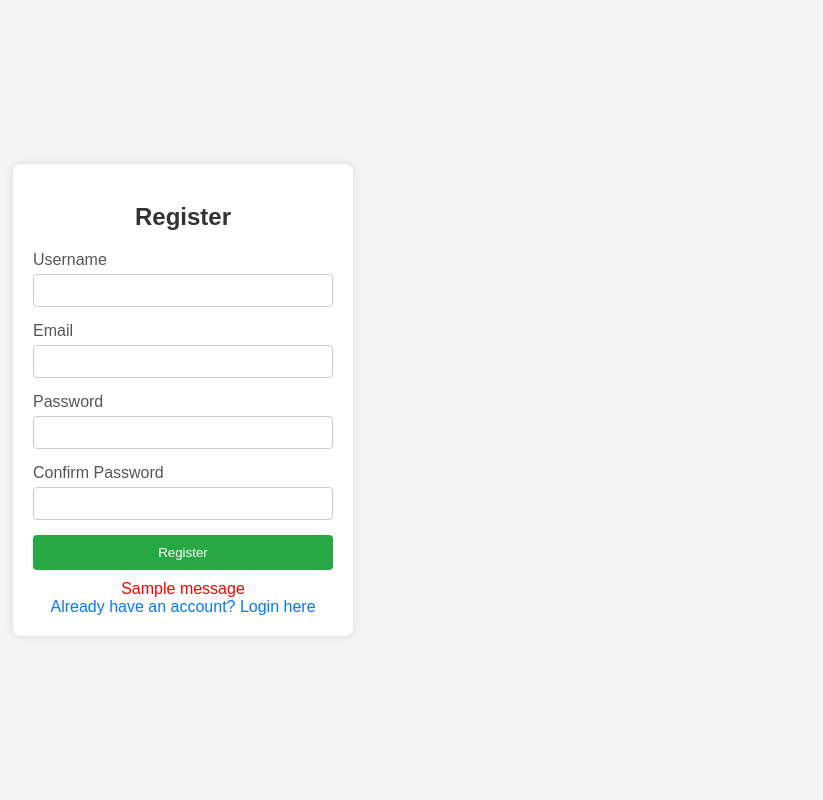
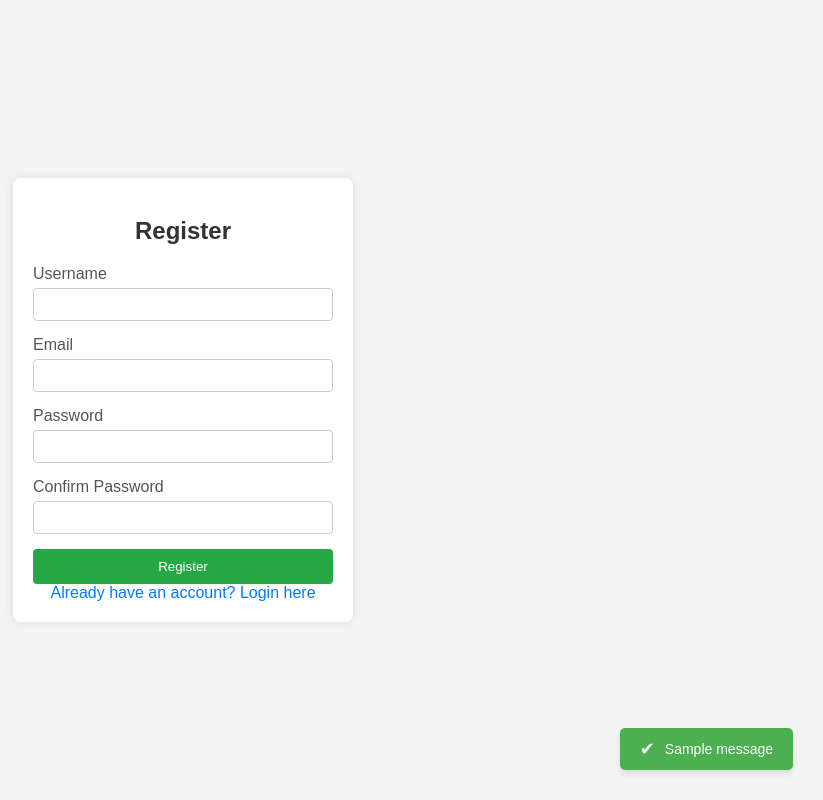
Before and after one commit to a-bibash/ePlatform, a Django app: page /register/ in a window 1280 px wide. Shown: the whole page, without its empty margins (457-1280 px from the left). Run offline with Django 5.2, Linux system fonts and the light colour scheme; tables that the repository leaves empty hold one stand-in row (values such as "Sample post"); one stand-in notice (Sample message) is shown.

Commit message:
Improve frontend

```diff
--- a/eStudy/templates/accounts/register.html
+++ b/eStudy/templates/accounts/register.html
@@ -1,9 +1,12 @@
-<!DOCTYPE html>
-<html lang="en">
-<head>
-    <meta charset="UTF-8">
-    <meta name="viewport" content="width=device-width, initial-scale=1.0">
-    <title>Register</title>
+
+
+{% extends "layouts/full-base.html" %}
+
+{% block title %}Register {% endblock %}
+
+<!-- Specific Page CSS goes HERE -->
+{% block stylesheets %}
+{{ block.super }}
 <style>
     body {
         font-family: Arial, sans-serif;
@@ -67,8 +70,11 @@
         text-decoration: underline;
     }
 </style>
-</head>
-<body>
+
+{% endblock stylesheets %}
+
+{% block content %}
+<main>
     <div class="register-container">
         <h2>Register</h2>
         <form method="post" action="{% url 'register' %}">
@@ -84,6 +90,7 @@
             <div class="form-group">
                 <label for="password1">Password</label>
                 <input type="password" id="password1" name="password1" required>
+
             </div>
             <div class="form-group">
                 <label for="password2">Confirm Password</label>
@@ -91,14 +98,33 @@
             </div>
             <button type="submit">Register</button>
         </form>
-        {% if messages %}
-            <div class="error-message">
-                {% for message in messages %}
-                    {{ message }}
-                {% endfor %}
-            </div>
-        {% endif %}
         <a href="{% url 'login' %}" class="login-link">Already have an account? Login here</a>
     </div>
-</body>
-</html>
+</main>
+{% endblock content %}
+
+<!-- Specific Page JS goes HERE -->
+{% block javascripts %}
+{{block.super}}
+
+<script>
+    document.querySelectorAll('.toggle-password').forEach(toggle => {
+        toggle.addEventListener('click', () => {
+            const input = toggle.previousElementSibling;
+            const icon = toggle.querySelector('i');
+
+            if (input.type === 'password') {
+                input.type = 'text';
+                icon.classList.remove('fa-eye-slash'); // Closed eye
+                icon.classList.add('fa-eye');         // Open eye
+            } else {
+                input.type = 'password';
+                icon.classList.remove('fa-eye');      // Open eye
+                icon.classList.add('fa-eye-slash');   // Closed eye
+            }
+        });
+    });
+</script>
+
+
+{% endblock javascripts %}
--- a/eStudy/templates/adminpanel/model_form.html
+++ b/eStudy/templates/adminpanel/model_form.html
@@ -9,7 +9,7 @@
 
 {% block content %}
 <div class="form-container">
-    <h1>{% if form.instance.pk %}Edit {{ model_name }}{% else %}Create {{ model_name }}{% endif %}</h1>
+    <h1>{% if form.instance.pk %}Edit {{ model_name }}{% else %}Add {{ model_name }}{% endif %}</h1>
     <form method="post">
         {% csrf_token %}
         {{ form.as_p }}
--- a/eStudy/templates/adminpanel/model_list.html
+++ b/eStudy/templates/adminpanel/model_list.html
@@ -9,7 +9,7 @@
 
 {% block content %}
 <h1>{{ model_name }} List</h1>
-<a href="{% url 'model_create' app_label=app_label model_name=model_name %}" class="btn btn-primary mb-3">Create {{ model_name }}</a>
+<a href="{% url 'model_create' app_label=app_label model_name=model_name %}" class="btn btn-primary mb-3">Add {{ model_name }}</a>
 <table class="table table-bordered">
     <thead>
         <tr>
--- a/eStudy/templates/adminpanel/user_form.html
+++ b/eStudy/templates/adminpanel/user_form.html
@@ -24,5 +24,6 @@
         <input type="password" class="form-control" id="password" name="password">
     </div>
     <button type="submit" class="btn btn-primary">Save</button>
+    <a href="{% url 'user_list'%}" class="btn btn-secondary">Cancel</a>
 </form>
 {% endblock %}
--- a/eStudy/templates/adminpanel/user_list.html
+++ b/eStudy/templates/adminpanel/user_list.html
@@ -9,7 +9,7 @@
 
 {% block content %}
 <h1>User List</h1>
-<a href="{% url 'user_create' %}" class="btn btn-primary mb-3">Create User</a>
+<a href="{% url 'user_create' %}" class="btn btn-primary mb-3">Add User</a>
 <table class="table table-bordered">
     <thead>
         <tr>
@@ -25,7 +25,7 @@
             <td>{{ user.email }}</td>
             <td>
                 <a href="{% url 'user_update' user.pk %}" class="btn btn-sm btn-warning">Edit</a>
-                <a href="{% url 'user_delete' user.pk %}" class="btn btn-sm btn-danger">Delete</a>
+                <a href="{% url 'user_delete' user.pk %}" class="btn btn-sm btn-danger" onclick="return confirm('Are you sure you want to delete user?')">Delete</a>
             </td>
         </tr>
         {% endfor %}
--- a/eStudy/templates/courses/course_details.html
+++ b/eStudy/templates/courses/course_details.html
@@ -1,4 +1,4 @@
-{% extends 'layouts/basee.html' %}  <!-- Extend your base.html -->
+{% extends 'layouts/base.html' %}  <!-- Extend your base.html -->
 
 {% block title %} {{ course.title }} - Course Details {% endblock %}
 
--- a/eStudy/templates/courses/courses.html
+++ b/eStudy/templates/courses/courses.html
@@ -1,4 +1,4 @@
-{% extends 'layouts/basee.html' %}  <!-- Extend your base.html -->
+{% extends 'layouts/base.html' %}  <!-- Extend your base.html -->
 
 {% block title %} Courses Page {% endblock %}
 
--- a/eStudy/templates/courses/stream_video.html
+++ b/eStudy/templates/courses/stream_video.html
@@ -1,4 +1,4 @@
-{% extends 'layouts/basee.html' %}
+{% extends 'layouts/base.html' %}
 
 {% block title %} {{ video.title }} - Stream Video {% endblock %}
 
--- a/eStudy/templates/home/dashboard.html
+++ b/eStudy/templates/home/dashboard.html
@@ -1,4 +1,4 @@
-{% extends 'layouts/basee.html' %}  <!-- Extend your base.html -->
+{% extends 'layouts/base.html' %}  <!-- Extend your base.html -->
 
 {% block title %} Home Page {% endblock %}
 
--- a/eStudy/templates/home/home.html
+++ b/eStudy/templates/home/home.html
@@ -1,4 +1,4 @@
-{% extends 'layouts/basee.html' %}  <!-- Extend your base.html -->
+{% extends 'layouts/base.html' %}  <!-- Extend your base.html -->
 
 {% block title %} Home Page {% endblock %}
 
--- /dev/null
+++ b/eStudy/templates/layouts/full-base.html
@@ -0,0 +1,263 @@
+<!DOCTYPE html>
+<html lang="en">
+<head>
+    <meta charset="UTF-8">
+    <meta name="viewport" content="width=device-width, initial-scale=1.0">
+    <title>E-Learning Platform</title>
+    <!-- Default styles -->
+    <style>
+        /* General Styles */
+        body {
+            font-family: 'Arial', sans-serif;
+            margin: 0;
+            padding: 0;
+            background-color: #f9f9f9;
+            color: #333;
+        }
+
+        a {
+            text-decoration: none;
+            color: inherit;
+        }
+
+        /* Navigation Bar */
+        .navbar {
+            background-color: #007bff;
+            padding: 15px 20px;
+            display: flex;
+            justify-content: space-between;
+            align-items: center;
+            box-shadow: 0 2px 5px rgba(0, 0, 0, 0.1);
+        }
+
+        .navbar .logo {
+            font-size: 24px;
+            font-weight: bold;
+            color: white;
+        }
+
+        .navbar .nav-links a {
+            color: white;
+            margin-left: 20px;
+            font-size: 16px;
+        }
+
+        .navbar .nav-links a:hover {
+            text-decoration: underline;
+        }
+
+        /* Footer */
+        .footer {
+            background-color: #333;
+            color: white;
+            padding: 20px;
+            text-align: center;
+            margin-top: 50px;
+        }
+
+        .footer a {
+            color: #007bff;
+        }
+
+        .footer a:hover {
+            text-decoration: underline;
+        }
+
+        .notification-container {
+            position: fixed;
+            top: 0;
+            left: 0;
+            width: 100%; /* Ensures the container spans the full width */
+            height: 100%; /* Ensures it spans the full height */
+            z-index: 9999; /* Places it above other elements */
+            pointer-events: none; /* Prevents interaction interference */
+        }
+
+        .notification {
+            display: flex;
+            align-items: center;
+            justify-content: flex-start;
+            padding: 10px 20px;
+            margin: 10px;
+            border-radius: 5px;
+            box-shadow: 0px 4px 6px rgba(0, 0, 0, 0.1);
+            color: #fff;
+            font-size: 14px;
+            animation: fade-in 0.5s ease-out, fade-out 0.5s ease-in 4.5s; /* Adds fade-out animation */
+            pointer-events: auto; /* Allows interaction with notifications */
+            max-width: 300px; /* Prevents overly wide notifications */
+            word-wrap: break-word; /* Handles long text gracefully */
+        }
+
+        .notification-error {
+            background-color: #ff5252;
+            position: absolute; /* Positions relative to the container */
+            bottom: 20px;
+            right: 20px;
+        }
+
+        .notification-success {
+            background-color: #4caf50;
+            position: absolute; /* Positions relative to the container */
+            bottom: 20px;
+            right: 20px;
+        }
+        .notification-warning {
+            background-color: #ffa726; /* Orange color for warnings */
+            position: absolute; /* Positions relative to the container */
+            bottom: 20px;
+            right: 20px; /* Aligns it to the bottom-right corner */
+            color: #fff;
+            pointer-events: auto; /* Allows interaction with notifications */
+            z-index: 10000; /* Ensure it's above other elements */
+        }
+        .notification-info {
+            background-color: #2196f3; /* Blue color for info messages */
+            position: absolute; /* Positions relative to the container */
+            top: 20px; /* Distance from the top of the page */
+            left: 50%; /* Horizontally centers it */
+            color: #fff;
+            pointer-events: auto; /* Allows interaction with notifications */
+            z-index: 10000; /* Ensure it's above other elements */
+            padding: 10px 20px;
+            border-radius: 5px;
+            box-shadow: 0px 4px 6px rgba(0, 0, 0, 0.1);
+            font-size: 14px;
+        }
+
+
+
+
+        .notification .icon {
+            margin-right: 10px;
+            font-size: 18px;
+        }
+
+        @keyframes fade-in {
+            from {
+                opacity: 0;
+                transform: translateY(-10px);
+            }
+            to {
+                opacity: 1;
+                transform: translateY(0);
+            }
+        }
+
+        @keyframes fade-out {
+            from {
+                opacity: 1;
+                transform: translateY(0);
+            }
+            to {
+                opacity: 0;
+                transform: translateY(-10px);
+            }
+        }
+
+
+
+    </style>
+    <!-- Child template styles -->
+    {% block stylesheets %}{% endblock %}
+</head>
+<body>
+
+    <!-- Notification Container -->
+    <div class="notification-container">
+        {% if messages %}
+            {% for message in messages %}
+                {% if message.tags == "error" %}
+                    <div class="notification notification-error">
+                        <span class="icon">✖</span>
+                        <span>{{ message }}</span>
+                    </div>
+                {% elif message.tags == "success" %}
+                    <div class="notification notification-success">
+                        <span class="icon">✔</span>
+                        <span>{{ message }}</span>
+                    </div>
+                {% elif message.tags == "warning" %}
+                    <div class="notification notification-warning">
+                        <span class="icon">⚠</span>
+                        <span>{{ message }}</span>
+                    </div>
+                {% elif message.tags == "info" %}
+                    <div class="notification notification-info">
+                        <span class="icon">ⓘ</span>
+                        <span>{{ message }}</span>
+                    </div>
+                {% endif %}
+            {% endfor %}
+        {% endif %}
+    </div>
+
+    <!-- Content Block -->
+    <div class="content">
+        {% block content %}
+        <!-- Default content can go here (optional) -->
+        {% endblock %}
+    </div>
+
+
+    {% block javascripts %}
+    <script>
+        document.addEventListener('keydown', function(event) {
+            if (event.ctrlKey && (event.keyCode === 83 || event.keyCode === 85 || event.keyCode === 67)) {
+                event.preventDefault();
+            }
+        });
+
+        document.addEventListener('contextmenu', function(e) {
+            e.preventDefault();
+        });
+
+        document.addEventListener('keydown', function(e) {
+            if (e.keyCode === 123 || (e.ctrlKey && e.shiftKey && e.keyCode === 73) || (e.ctrlKey && e.shiftKey && e.keyCode === 74)) {
+                e.preventDefault();
+            }
+        });
+
+
+        // Function to detect if DevTools is open
+        function detectDevTools() {
+            const devToolsOpened = () => {
+                const widthThreshold = window.outerWidth - window.innerWidth > 160;
+                const heightThreshold = window.outerHeight - window.innerHeight > 160;
+                return widthThreshold || heightThreshold;
+            };
+
+            if (devToolsOpened()) {
+                console.warn("Developer Tools is open.");
+                alert("Warning: Developer Tools is open. Please close it to continue.");
+                // You can also redirect the user or disable certain features
+            }
+        }
+
+        // Check DevTools status periodically
+        setInterval(detectDevTools, 1000);
+
+        // Existing security scripts
+        document.addEventListener('keydown', function(event) {
+            if (event.ctrlKey && (event.keyCode === 83 || event.keyCode === 85 || event.keyCode === 67)) {
+                event.preventDefault();
+            }
+        });
+
+        document.addEventListener('contextmenu', function(e) {
+            e.preventDefault();
+        });
+
+        document.addEventListener('keydown', function(e) {
+            if (e.keyCode === 123 || (e.ctrlKey && e.shiftKey && e.keyCode === 73) || (e.ctrlKey && e.shiftKey && e.keyCode === 74)) {
+                e.preventDefault();
+            }
+        });
+    </script>
+
+    {% endblock javascripts %}
+
+
+
+</body>
+</html>
```
Also changed, not shown: eStudy/templates/accounts/login.html (+18 -17 lines), eStudy/templates/layouts/base.html (renamed from eStudy/templates/layouts/basee.html). Lines whose indentation alone changed are shown as unchanged.
